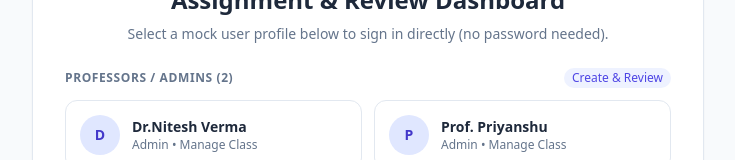
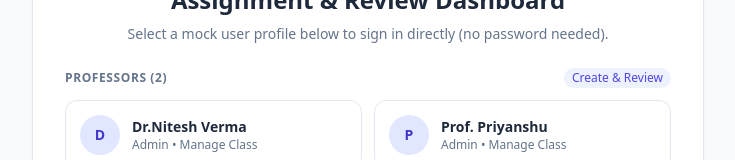
Before and after one commit to Niiteshverma/Niteshverma-task1, a React (Vite) app: page / in a window 1280 px wide. Shown: the part 206-366 px from the top of the page, without its empty margins (272-1007 px from the left). Built offline with nearby package versions, Linux system fonts and the light colour scheme.

Commit message:
update login page header text

```diff
--- a/src/pages/LoginPage.jsx
+++ b/src/pages/LoginPage.jsx
@@ -14,11 +14,10 @@ function UserCard({ user, onSelect }) {
       className="flex items-center p-3.5 rounded-xl border border-slate-200 dark:border-slate-800 hover:border-indigo-400 dark:hover:border-indigo-600 hover:bg-slate-50 dark:hover:bg-slate-800/50 text-left transition group focus:outline-none focus-visible:ring-2 focus-visible:ring-indigo-500"
     >
       <div
-        className={`w-10 h-10 rounded-full flex items-center justify-center font-bold text-sm mr-3 transition ${
-          isAdmin
+        className={`w-10 h-10 rounded-full flex items-center justify-center font-bold text-sm mr-3 transition ${isAdmin
             ? 'bg-indigo-100 dark:bg-indigo-950 text-indigo-700 dark:text-indigo-300 group-hover:bg-indigo-600 group-hover:text-white'
             : 'bg-emerald-100 dark:bg-emerald-950 text-emerald-700 dark:text-emerald-300 group-hover:bg-emerald-600 group-hover:text-white'
-        }`}
+          }`}
       >
         {user.name.charAt(0)}
       </div>
@@ -70,7 +69,7 @@ export default function LoginPage() {
         <section className="space-y-3">
           <div className="flex items-center justify-between">
             <h2 className="text-xs font-semibold text-slate-500 dark:text-slate-400 uppercase tracking-wider">
-              Professors / Admins ({admins.length})
+              Professors  ({admins.length})
             </h2>
             <span className="text-xs text-indigo-600 dark:text-indigo-400 bg-indigo-50 dark:bg-indigo-950/60 px-2 py-0.5 rounded-full font-medium">
               Create &amp; Review
```
